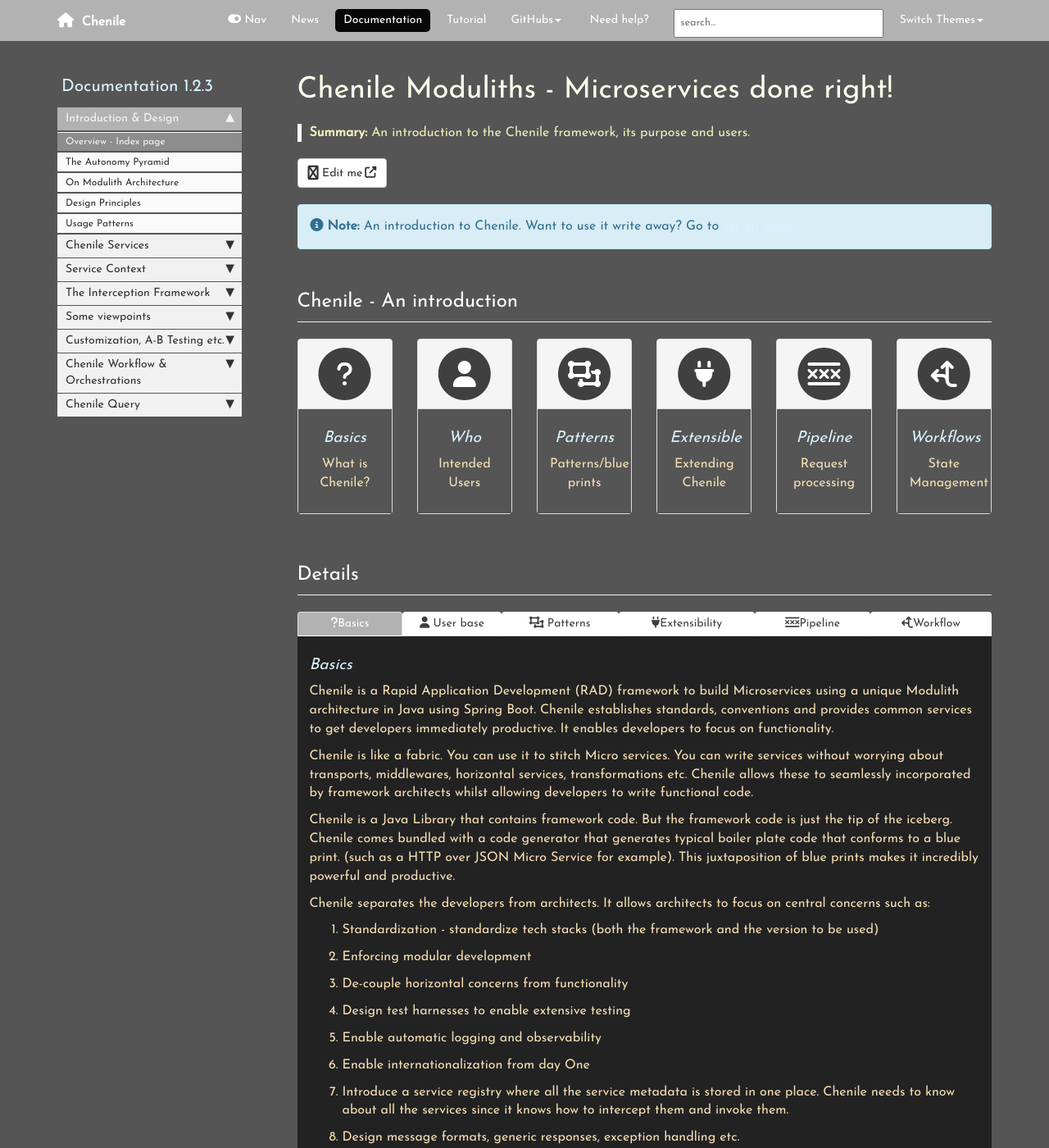
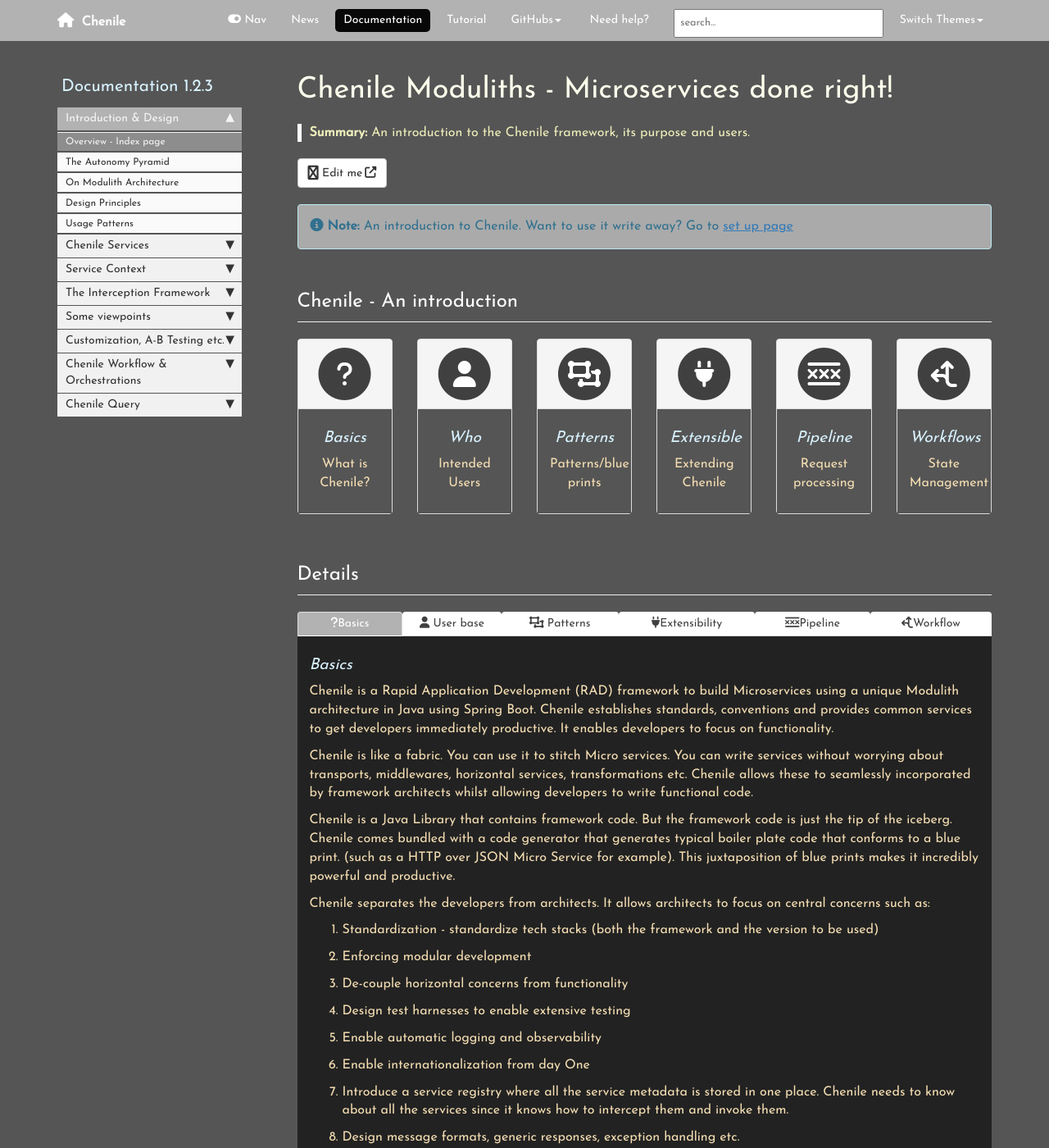
Before and after one commit to rajakolluru/cheniledocs.github.io, a Jekyll site: the page built from index.html, in a window 1280 px wide and 1400 px high. Shown: the whole window at 82% size. Built offline with Jekyll 4.4.1, drawn with Linux system fonts in a browser that asks for light colours; comment, search, counter and statistics services are not loaded.

Commit message:
content update

```diff
--- a/css/theme-dark.css
+++ b/css/theme-dark.css
@@ -2,6 +2,18 @@
     color: #eeeebb;
     border-left: 5px solid #ffffff;
     font-size:16px;
+}
+
+.alert-info  {
+    background-color: #;
+    color: #31708f;
+    background-color: #aaaaaa;
+    border-color: #bce8f1;
+}
+
+
+.alert-info a {
+   color: #337ab7;
 }
 
 body, .panel-body{
```
